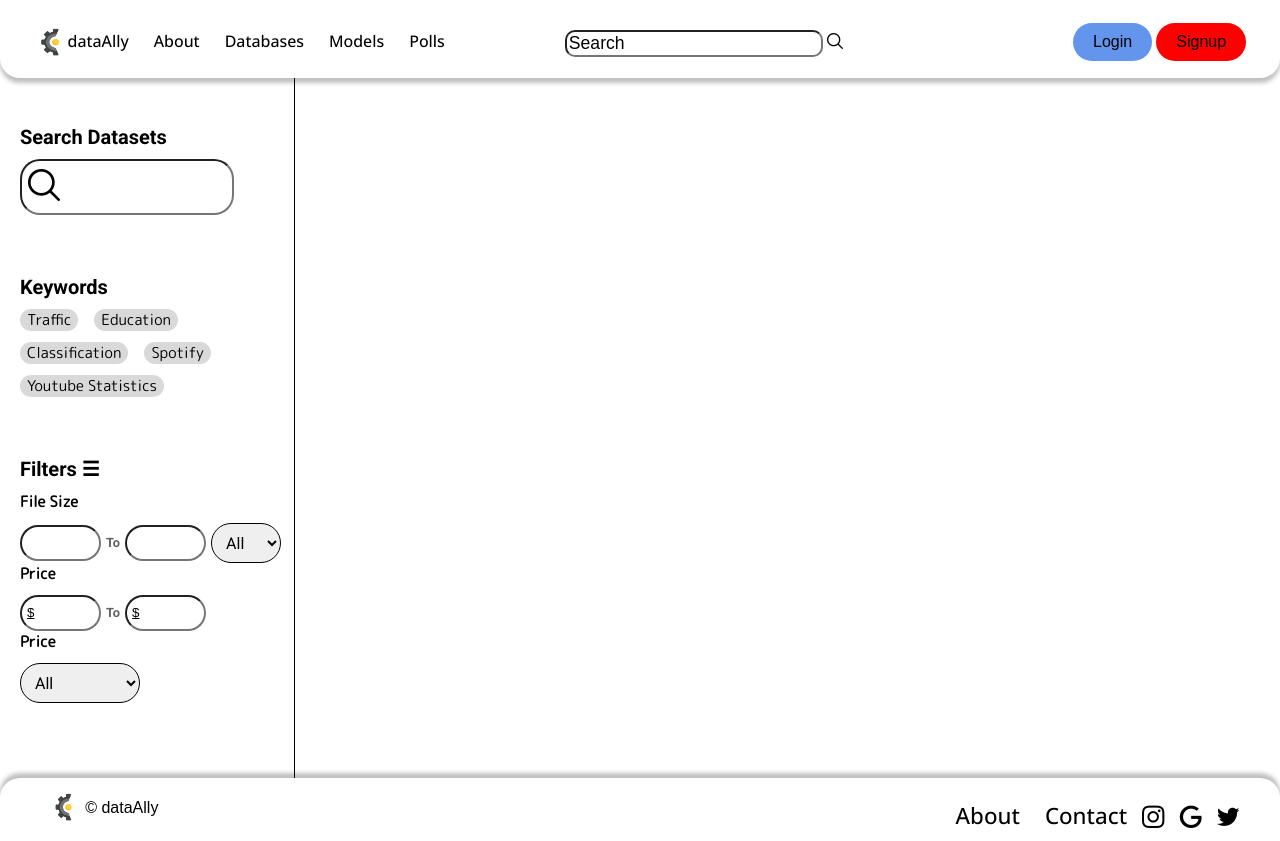
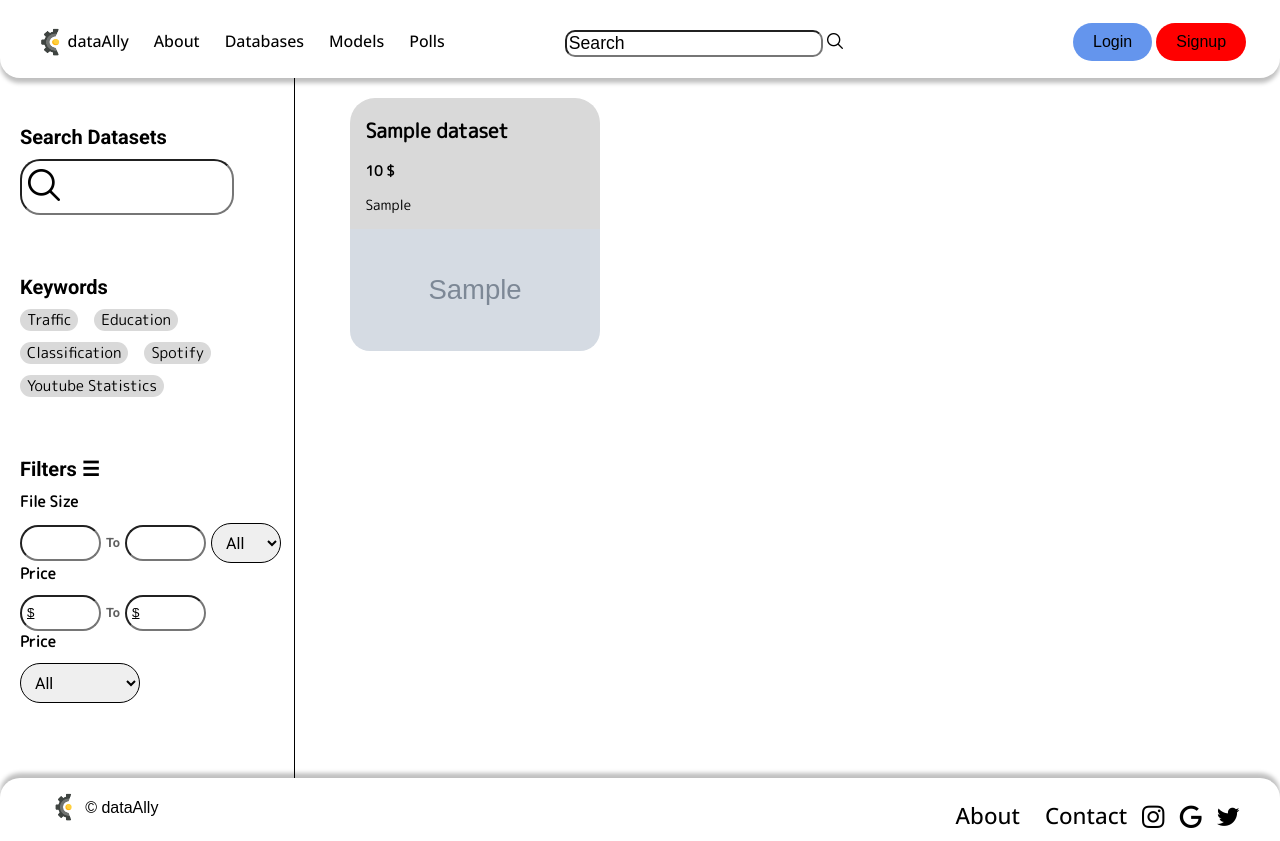
Before and after one commit to Dracgamer5643/Dataset_Startup_Website, a Django app: page /databases/ in a window 1280 px wide. Run offline with Django 4.2, Linux system fonts and the light colour scheme; tables that the repository leaves empty hold one stand-in row (values such as "Sample post"); grey boxes marked "Sample" are stand-in pictures; some libraries are stand-ins or nearby versions.

Commit message:
Datasets page Added right side container

```diff
--- a/Databases/views.py
+++ b/Databases/views.py
@@ -1,4 +1,6 @@
 from django.shortcuts import render
+from Home.models import pop_datasets
 
 def Databases(request):
-    return render(request, 'databases.html')
+    dbs = pop_datasets.objects.all()
+    return render(request, 'databases.html', {'dbs': dbs})
--- a/Home/models.py
+++ b/Home/models.py
@@ -8,6 +8,7 @@ class pop_datasets(models.Model):
     db_time = models.DateTimeField(auto_now_add=True, editable=False)
     db_logo = models.ImageField(upload_to="images/logos")
     db_rating = models.FloatField(null=True, blank=True)
+    db_price = models.IntegerField(null=True, blank=True)
 
 def __str__(self):
     return self.db.name
--- a/static/css/datasets.css
+++ b/static/css/datasets.css
@@ -1,6 +1,10 @@
 @import url('https://cdn-uicons.flaticon.com/2.1.0/uicons-regular-rounded/css/uicons-regular-rounded.css');
 @import url('https://fonts.googleapis.com/css2?family=M+PLUS+Rounded+1c&display=swap');
 
+
+.main-all-con{
+    display: flex;
+}
 
 .left_bar_con{
     border-right: 1.5px solid black;
@@ -120,3 +124,58 @@
     font-size: 0.8rem;
     color: #616161;
 }
+
+.data-card-con{
+    display: inline-flex;
+    flex-wrap: wrap;
+    gap: 60px;
+    margin-top: 20px;
+    margin-left: 55px;
+}
+
+.data-card{
+    width: 250px;
+    height: 250px;
+    border-radius: 25px;
+    background: #D9D9D9;
+    cursor: pointer;
+}
+
+.data-card:hover{
+    box-shadow: 2px 2px 10px gray;
+}
+
+.data-card:hover .database-img{
+    box-shadow: 2px 2px 10px gray;
+}
+
+.data-card h2{
+    margin-left: 15px;
+    font-family: 'M PLUS Rounded 1c', sans-serif;
+    font-size: 20px;
+    font-style: normal;
+    font-weight: 700;
+}
+
+.data-card h3{
+    margin-left: 15px;
+    font-family: 'M PLUS Rounded 1c', sans-serif;
+    font-size: 14px;
+    font-style: normal;
+    font-weight: 700;
+}
+
+.data-card p{
+    margin-left: 15px;
+    font-family: 'M PLUS Rounded 1c', sans-serif;
+    font-size: 14px;
+    font-style: normal;
+}
+
+.database-img{
+    width: 250px;
+    height: 122px;
+    flex-shrink: 0;
+    border-bottom-left-radius: 20px;
+    border-bottom-right-radius: 20px;
+}
--- a/templates/databases.html
+++ b/templates/databases.html
@@ -7,6 +7,7 @@
 <div class="main-all-con">
 
     <div class="left_bar_con">
+
         <div class="search-con">
             <h2 class="title">Search Datasets</h2>
             <input id="myInput" type="text" onclick="btn_anime()" value="">
@@ -25,12 +26,9 @@
         </div>
 
         <div class="filters-con">
-
             <h2 class="title">Filters ☰</h2>
-
             <div class="filesize-con">
                 <h3 class="sub-title">File Size</h3>
-
                     <div class="value-con">
                         <input class="in" type="text">
                         <h2 class="to">To</h2>
@@ -46,7 +44,6 @@
 
             <div class="price-con">
                 <h3 class="sub-title">Price</h3>
-
                 <div class="value-con">
                     <input class="in" type="text" value="$">
                     <h2 class="to">To</h2>
@@ -57,7 +54,6 @@
 
             <div class="file-type">
                 <h3 class="sub-title">Price</h3>
-
                 <div class="value-con">
                     <select class="drop" id="myDropdown2">
                         <option class="drops">All</option>
@@ -68,11 +64,20 @@
             </div>
         </div>
     </div>
+</div>
 
     <div class="right_data_con">
-
+            <div class="data-card-con">
+                {% for db in dbs %}
+                <div class="data-card">
+                    <h2>{{db.db_name}}</h2>
+                    <h3>{{db.db_price}} $</h3>
+                    <p>{{db.db_disc}}</p>
+                    <img class="database-img" src="/media/{{db.db_logo}}" alt="Image">
+                </div>
+                {% endfor %}
             </div>
     </div>
-
-
+</div>
+</div>
 {% endblock body %}
```
Also changed, not shown: Home/migrations/0005_pop_datasets_db_price.py (added), media/images/logos/Screenshot_2023-06-08_234845.png (added), media/images/logos/Screenshot_2023-06-11_202612.png (added), media/images/logos/Screenshot_2023-08-26_211917.png (added), 1 other file. Lines whose indentation alone changed are shown as unchanged.
